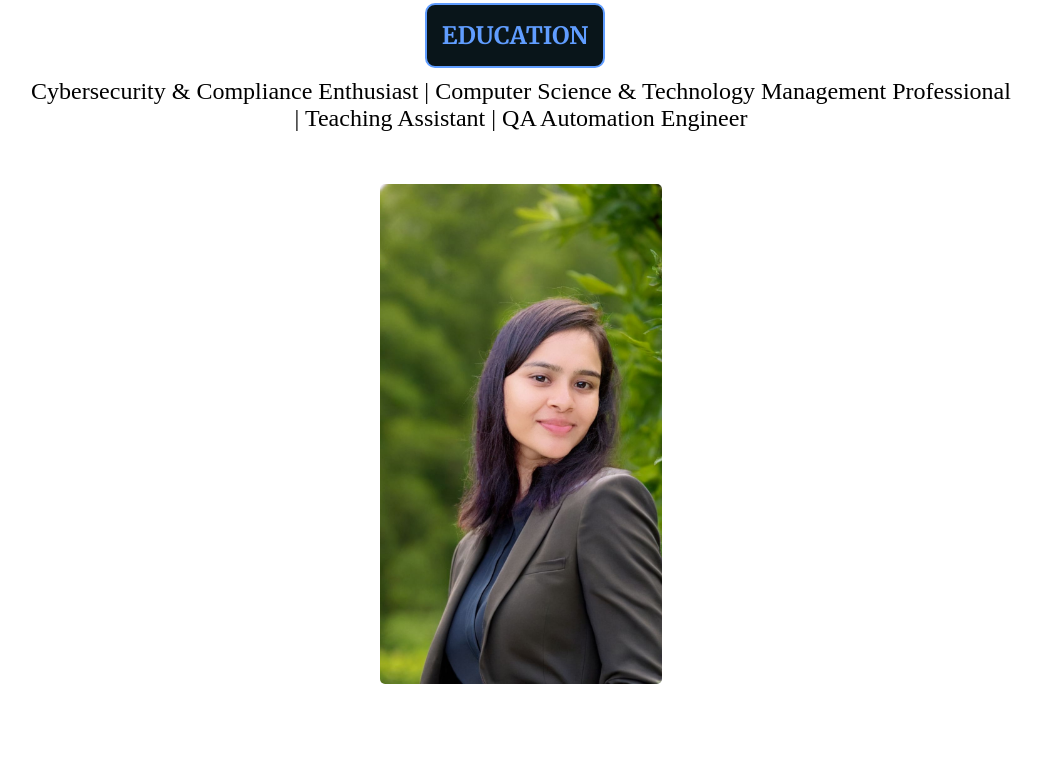
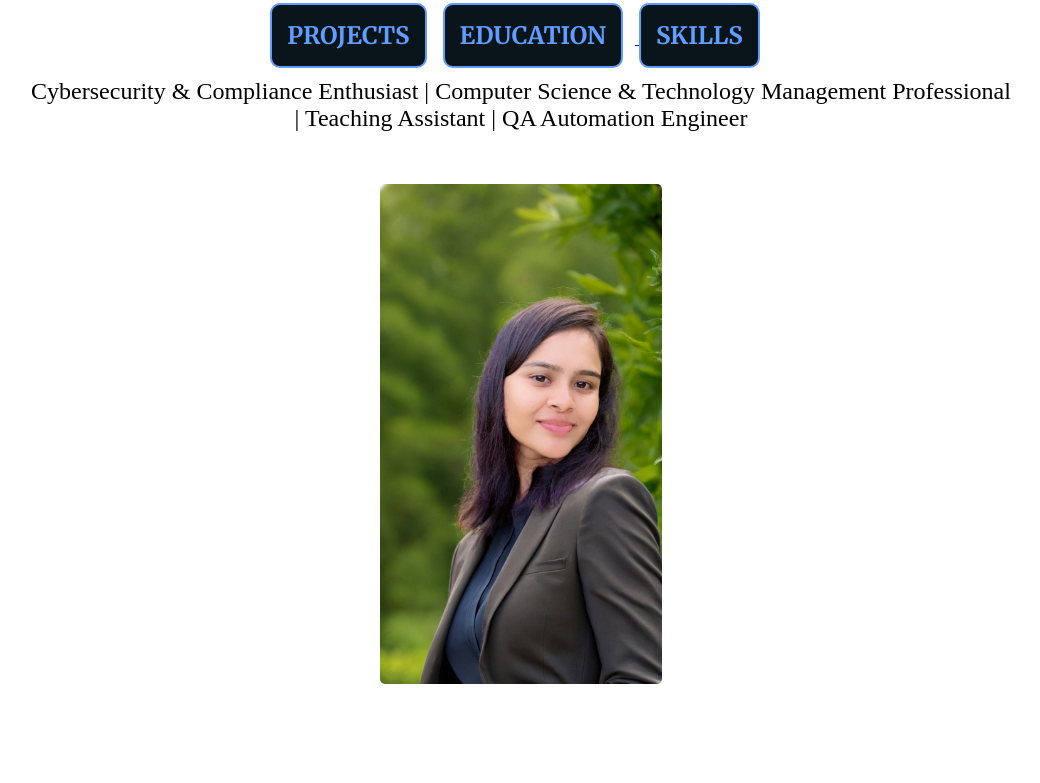
Before and after one commit to SanjanaRoy7/SanjanaRoy, a plain HTML site: page index.html in a window 1280 px wide. Shown: the part 98-881 px from the top of the page, without its empty margins (119-1159 px from the left). Drawn offline with Linux system fonts and the light colour scheme.

Commit message:
changed direction:

```diff
--- a/index.html
+++ b/index.html
@@ -20,15 +20,15 @@
             <span hex="#FFD1A7" style="--text-color: #FFD1A7" class="name"><b>Sanjana Roy</b></span>
 
             <div>
-                <!-- <a>
+                <a>
                     <button class="headbtn">PROJECTS</button>
-                </a> -->
+                </a>
                 <a href="education.html">
                     <button class="headbtn">EDUCATION</button>
                 </a>
-                <!-- <a>
+                <a>
                     <button class="headbtn">SKILLS</button>
-                </a> -->
+                </a>
 
             </div>
             <div id="subhead">
```
